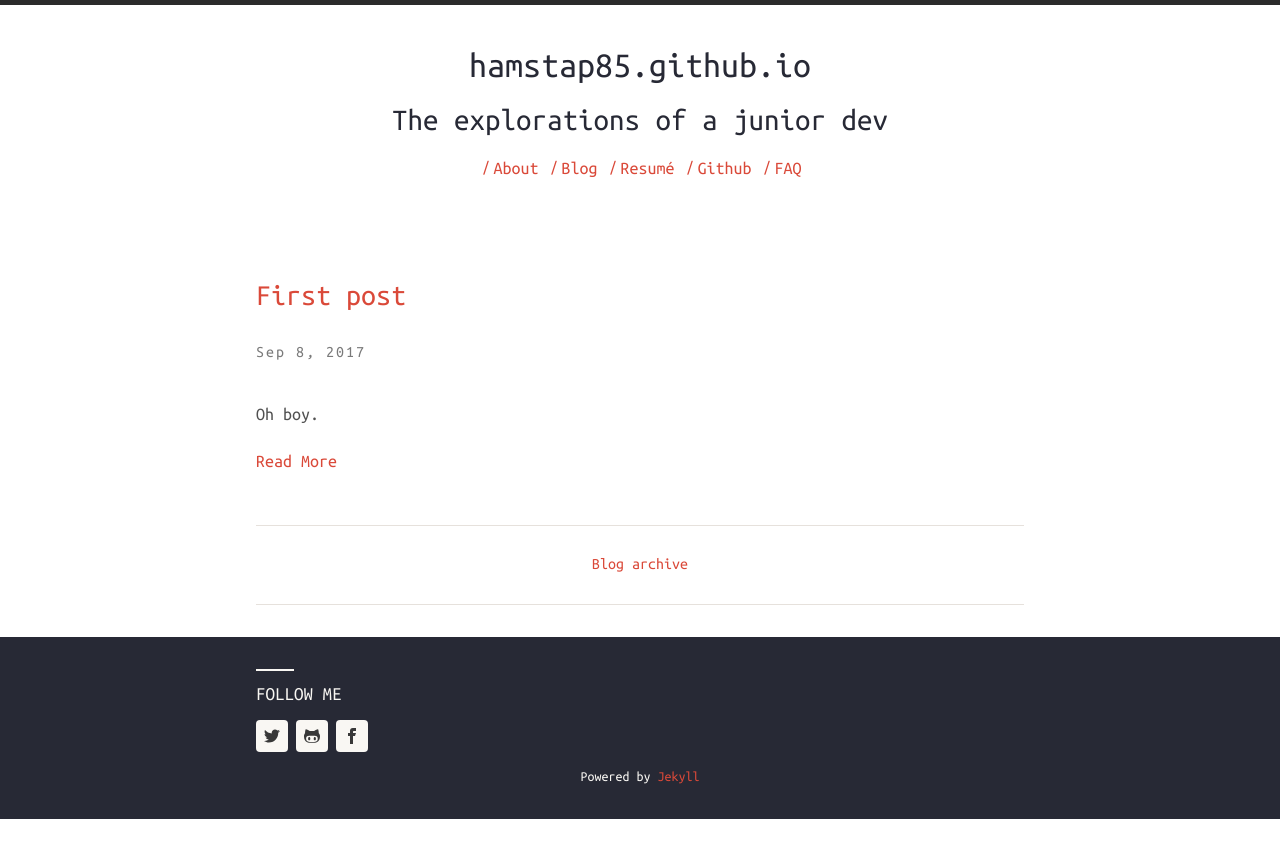
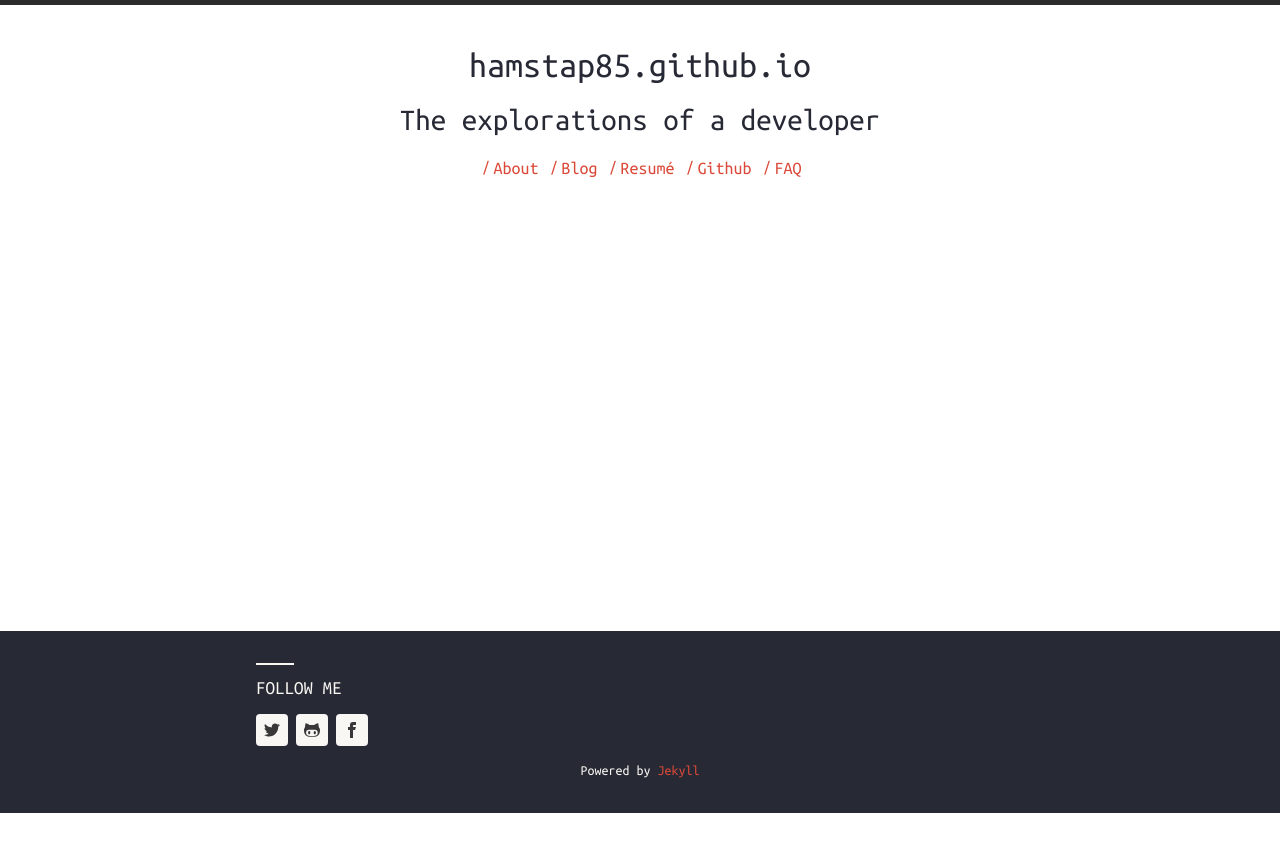
Before and after one commit to giff-h/hamstap85.github.io, a Jekyll site: the page built from index.html, in a window 1280 px wide. Shown: the top 858 px of the page. Built offline with Jekyll 4.4.1, drawn with Linux system fonts in a browser that asks for light colours; nearby versions of some CDN libraries.

Commit message:
Changed description, homepage appearance, resume, and post formatting

```diff
--- a/_config.yml
+++ b/_config.yml
@@ -10,7 +10,7 @@
 harmony:
   name: hamstap85.github.io
   # Little description about your site
-  description: The explorations of a junior dev
+  description: The explorations of a developer
   # 'meta_description:' Write an awesome description for your new site here.
   # It will appear in your document head meta (for Google search results) and
   # in your feed.xml site description.
--- a/_layouts/post.html
+++ b/_layouts/post.html
@@ -7,11 +7,6 @@
 	<div class="post">
 		<h1>{{ page.title }}</h1>
 		<p class="post-meta">
-			{% if page.categories.size > 0 %}
-      <span class="categories">
-      {{ page.categories | array_to_sentence_string }}
-      </span> |
-	    {% endif %}
 	    <span class="post-date">
     	{{ page.date | date: "%b %-d, %Y" }}
 	    </span>
--- a/index.html
+++ b/index.html
@@ -2,33 +2,5 @@
 layout: default
 ---
 <div id="home" class="page-content wc-container">
-	<div class="posts">
-  		{% for post in site.posts limit:10 %}
-  			<div class="post">
-    			<h3 class="post-title">
-			      <a href="{{ post.url | prepend: site.baseurl | prepend: site.url }}">
-			        {{ post.title }}
-			      </a>
-    			</h3>
 
-          <p class="post-meta">
-            <span class="post-date">
-            {{ post.date | date: "%b %-d, %Y" }}
-            </span>
-          </p>
-
-  				<p>
-	  				{{ post.excerpt }}
-  				</p>
-  				<p>
-  					<a href="{{ post.url | prepend: site.baseurl | prepend: site.url }}" title="{{ post.title}}">
-  						Read More
-					</a>
-  				</p>
-  			</div>
-  		{% endfor %}
-	</div>
-	<div class="post-footer">
-		<div class="column-full"><a href="{{ '/blog' | prepend: site.baseurl | prepend: site.url }}">Blog archive</a></div>
-	</div>
 </div>
```
Also changed, not shown: 1 other file.
